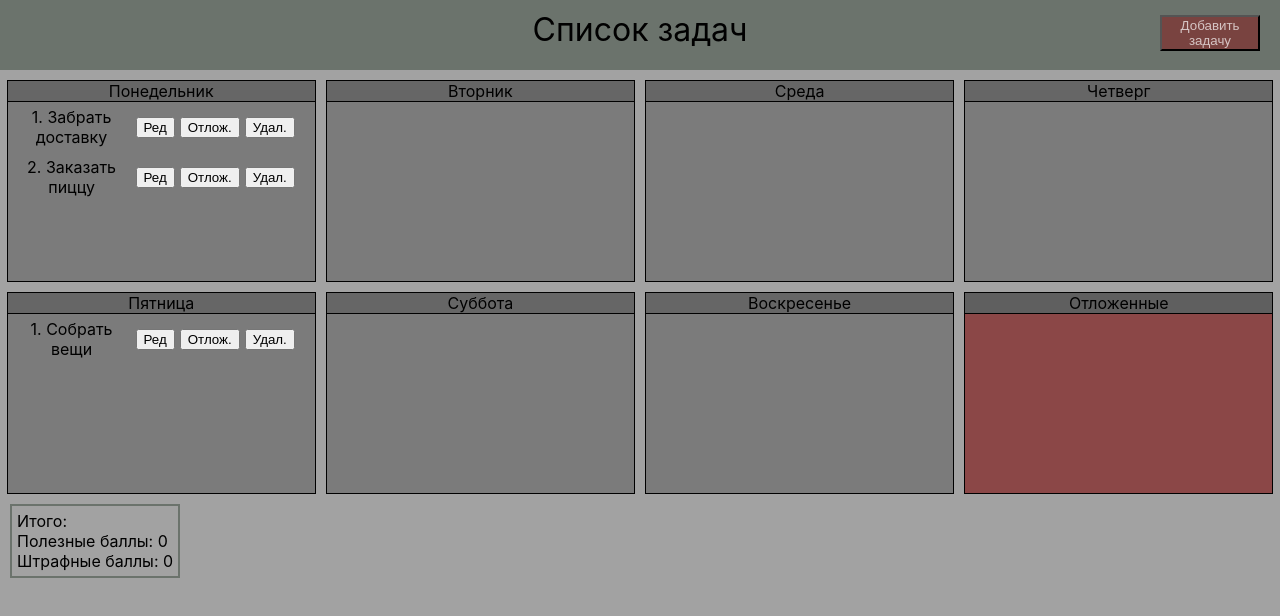
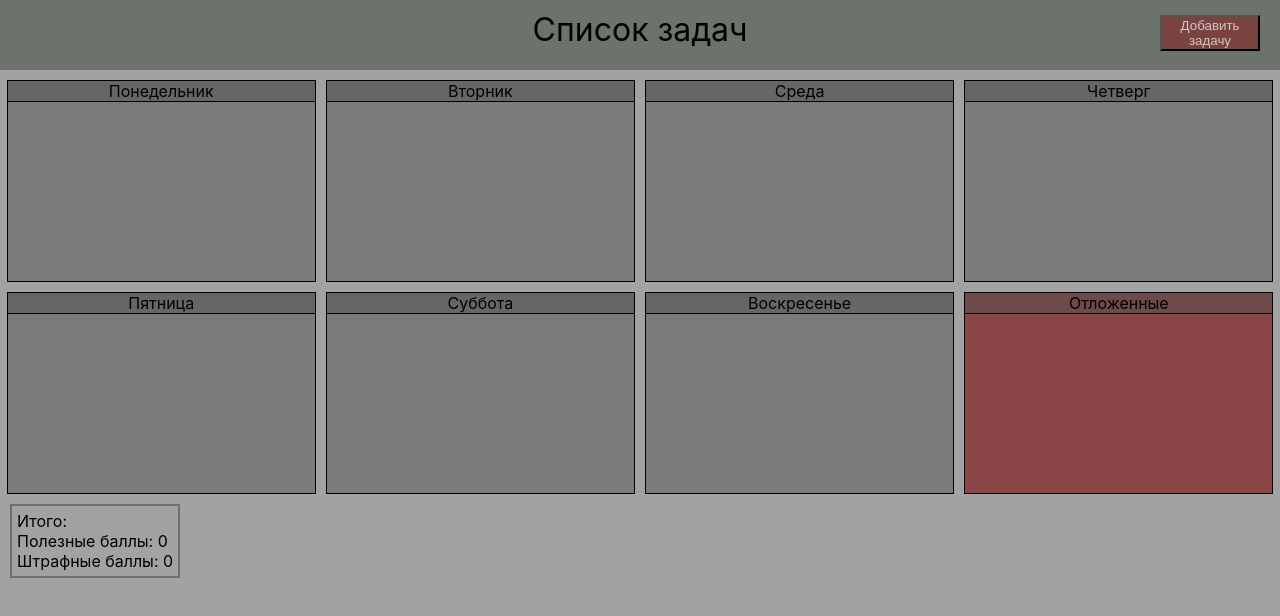
Before and after one commit to shuradavi/task-scheduler, a React (Create React App) app: page / in a window 1280 px wide. Shown: the top 616 px of the page. Built offline with nearby package versions, Linux system fonts and the light colour scheme.

Commit message:
final commit

```diff
--- a/src/App.css
+++ b/src/App.css
@@ -43,23 +43,9 @@ header {
 	background-color: rgba(77, 77, 77, 0.459);
 }
 
-.postpone-wrapper {
-	display: flex;
-	flex-flow: column;
-	text-align: center;
-	width: 24%;
-	border: solid 1px black;
-	height: 200px;
-	margin: 10px 5px 0 5px;
+.Отложенные {
 	background-color: rgba(122, 1, 1, 0.562);
 }
-
-.postpone {
-	user-select: none;
-	border-bottom: solid 1px black;
-	background-color: rgb(95, 95, 95);
-}
-
 
 .day {
 	user-select: none;
@@ -72,6 +58,8 @@ header {
 }
 
 .task {
+	display: flex;
+	flex-wrap: wrap;
 	user-select: none;
 	margin: 5px 10px 5px 10px;
 	display: flex;
--- a/src/App.js
+++ b/src/App.js
@@ -5,43 +5,19 @@ import TaskForm from "./components/TaskForm/TaskForm";
 import Results from "./components/Results/Results";
 import EditForm from "./components/EditForm/EditForm";
 import TasksItem from "./components/TasksItem/TasksItem";
-import Postponed from "./components/Postponed/Postponed";
+
 
 function App() {
 
-	const [tasks, setTasks] = useState([
-		{
-			id: 'zxcv1123',
-			title: 'Забрать доставку',
-			description: 'Пункт WB ул. Столичная д.1, Чехол для телефона КОД 123321',
-			isDone: false,
-			dayForTheWeek: 'Понедельник',
-			weight: 1,
-		},
-		{
-			id: 'zxcv11111',
-			title: 'Заказать пиццу',
-			description: 'Joys Pizza',
-			isDone: false,
-			dayForTheWeek: 'Понедельник',
-			weight: 1,
-		},
-		{
-			id: 'zxcv11333',
-			title: 'Собрать вещи',
-			description: 'Щетка, паста, шорты, футболка',
-			isDone: false,
-			dayForTheWeek: 'Пятница',
-			weight: 1,
-		},
-	]);
+	const [tasks, setTasks] = useState([]);
 	const [modal, setModal] = useState(false);
-	const [editModal, setEditModal] = useState(false);
-	const [changes, setChanges] = useState({ title: '', description: '', dayForTheWeek: '', weight: 0, isDone: false, });
-	const days = ['Понедельник', 'Вторник', 'Среда', 'Четверг', 'Пятница', 'Суббота', 'Воскресенье'];
+	const [editedTask, setEditedTask] = useState(null);
+	const initialState = { title: '', description: '', dayForTheWeek: '', weight: '', isDone: false,  }
+	const days = ['Понедельник', 'Вторник', 'Среда', 'Четверг', 'Пятница', 'Суббота', 'Воскресенье', 'Отложенные'];
 
-
-
+	const selectedTask = (id) => {
+		setEditedTask(tasks.find(task => task.id === id))
+	}
 
 	const createTask = (newTask) => {
 		setTasks([...tasks, newTask])
@@ -50,41 +26,28 @@ function App() {
 	const deleteTask = (task) => {
 		setTasks(tasks.filter(t => t.id !== task.id))
 	}
-
 	const toggleTask = (id) => {
 		const idx = tasks.findIndex(task => task.id === id)
 		const newTaskState = [...tasks];
-
-		if (newTaskState[idx].isDone === false) {
-			newTaskState[idx] = { ...newTaskState[idx], isDone: true }
-		}
-		else {
-			newTaskState[idx] = { ...newTaskState[idx], isDone: false }
-		}
+		newTaskState[idx] = {...newTaskState[idx], isDone: !newTaskState[idx].isDone }
 		setTasks(newTaskState)
 	}
-
-
-	const editTask = (id) => {
-		setChanges(tasks.find(task => task.id === id))
-		setEditModal(true)
-	};
-
 	const onChangeHandler = (newValue) => {
 		const idx = tasks.findIndex(task => task.id === newValue.id)
 		const newTaskValue = [...tasks];
 		newTaskValue[idx] = newValue;
 		setTasks(newTaskValue)
-		setEditModal(false)
+		setEditedTask(null)
 	}
-
 	const postponeTask = (id) => {
 		const index = tasks.findIndex(task => task.id === id)
 		const postponed = [...tasks];
 		postponed[index] = { ...postponed[index], dayForTheWeek: 'Отложенные' }
 		setTasks(postponed)
 	}
-
+	const editTask = (id) => {
+		setEditedTask(tasks.find(task => task.id === id))
+	}
 
 	return (
 		<div className='App'>
@@ -92,20 +55,24 @@ function App() {
 			<h1 style={{ textAlign: 'center', marginTop: '10px', fontWeight: 'normal'  }}>Список задач</h1>
 			<button className="btn_addNewTask" onClick={() => setModal(true)}>Добавить задачу</button>
 			<MyModal visible={modal} setVisible={setModal}>
-					<TaskForm create={createTask} />
+					<TaskForm create={createTask} initialState={initialState} />
 			</MyModal>
-			<MyModal visible={editModal} setVisible={setEditModal}>
-					<EditForm changes={changes} setChanges={setChanges} onChangeHandler={onChangeHandler} />
+				<MyModal visible={Boolean(editedTask)} setVisible={setEditedTask}>
+					{Boolean(editedTask)
+						?
+						<EditForm editedTask={editedTask} onChangeHandler={onChangeHandler} setEditedTask={setEditedTask} />
+						:
+						null
+					}
 			</MyModal>
 			</header>
 			<div className='week-container'>
-				{days.map(day =>
-					<div className='day-container' key={day}>
+				{days.map((day) =>
+					<div className={'day-container ' + day } key={day}>
 						<div className='day'>{day}</div>
-						<TasksItem day={day} tasks={tasks} deleteTask={deleteTask} toggleTask={toggleTask} editTask={editTask} postponeTask={postponeTask} />
+						<TasksItem day={day} tasks={tasks} editTask={editTask} deleteTask={deleteTask} toggleTask={toggleTask} postponeTask={postponeTask} selectedTask={selectedTask} />
 					</div>
 				)}
-				<Postponed tasks={tasks} deleteTask={deleteTask} toggleTask={toggleTask} editTask={editTask} postponeTask={postponeTask} day='Отложенные'/>
 			</div>
 			<Results tasks={tasks}  />
 		</div>
--- a/src/components/EditForm/EditForm.jsx
+++ b/src/components/EditForm/EditForm.jsx
@@ -1,41 +1,62 @@
-import React from 'react';
+import React, {useState} from 'react';
 
-const EditForm = ({ changes, setChanges, onChangeHandler }) => {
+const EditForm = ({ editedTask, setEditedTask, onChangeHandler }) => {
+	const [editTaskValue, setEditTaskValue] = useState(editedTask);
+
+
 	const applyChanges = (e) => {
 		e.preventDefault()
 		const newValue = {
-			...changes
+			...editTaskValue
 		}
 		onChangeHandler(newValue)
 	}
 	const days = ['Понедельник', 'Вторник', 'Среда', 'Четверг', 'Пятница', 'Суббота', 'Воскресенье', 'Отложенные'];
 
+	const handleInputChange = (e) => {
+		setEditTaskValue((prev) => ({...prev, [e.target.name]: e.target.value}))
+	}
+	const handleInputNumberChange = (e) => {
+		//eslint-disable-next-line
+		let regexp = /[a-zа-яё.,_?\[\/\\\|\{\}\[\]!@#$%^&*\(\)-+'";:~`<>]/gi;
+		let value = e.target.value;
+		value = value.replace(regexp, '')
+		if (value > 10) value = '10';
+		value = value.substr(0, 2)
+		setEditTaskValue((prev) => ({...prev, [e.target.name]: Number(value)}))
+	}
+
+
 	return (
 		<form>
 			<input
 				className='addTask-input'
-				value={changes.title}
-				onChange={e => setChanges({ ...changes, title: e.target.value })}
+				value={editTaskValue.title}
+				name='title'
+				onChange={handleInputChange}
 				type='text'
 				placeholder='Название задачи'
 			/>
 			<input
 				className='addTask-input'
-				value={changes.description}
-				onChange={e => setChanges({ ...changes, description: e.target.value })}
+				value={editTaskValue.description}
+				name='description'
+				onChange={handleInputChange}
 				type='text'
 				placeholder='Описание задачи'
 			/>
 			<input
 				className='addTask-input'
-				value={changes.weight}
-				onChange={e => setChanges({ ...changes, weight: e.target.value })}
+				value={editTaskValue.weight}
+				name='weight'
+				onChange={handleInputNumberChange}
 				type='text'
 				placeholder='Ценность задачи'
 			/>
 			<select
-				value={changes.dayForTheWeek}
-				onChange={e => setChanges({ ...changes, dayForTheWeek: e.target.value })}
+				value={editTaskValue.dayForTheWeek}
+				name='dayForTheWeek'
+				onChange={handleInputChange}
 			>
 				<option disabled value="">День недели</option>
 				{days.map(day =>
--- a/src/components/Postponed/Postponed.jsx
+++ /dev/null
@@ -1,44 +0,0 @@
-import React from 'react';
-
-const Postponed = ({ tasks, day, deleteTask, toggleTask, editTask, postponeTask }) => {
-	let tasksList = tasks.filter((obj) => (obj.dayForTheWeek.toLowerCase() === day.toLowerCase()));
-	return (
-		<div className='postpone-wrapper'>
-			<div className='postpone'>{day}</div>
-			<>
-			{Boolean(tasksList.length) && tasksList.map((task, index) => (
-				<div key={task.id} className='task'>
-						{task.isDone === false
-							?
-						(<span
-							className='task-active'
-							onClick={e => { toggleTask(task.id); e.stopPropagation() }}>
-							{`${tasksList.indexOf(task) + 1}. ${task.title}`}
-						</span>)
-							:
-						(<span
-							className='task-done'
-							onClick={e => { toggleTask(task.id); e.stopPropagation() }}>
-							{`${tasksList.indexOf(task) + 1}. ${task.title}`}
-						</span>)}
-						<div className='btn-wrapper'>
-							<button
-							className='edit-btn'
-							onClick={e => { e.stopPropagation();  editTask(task.id)  }}>
-								Ред
-							</button>
-							<button
-								className='delete-btn'
-								onClick={(e) => { e.stopPropagation(); deleteTask(task) }}>
-								Удал.
-							</button>
-						</div>
-				</div>
-			))
-			}
-		</>
-		</div>
-	);
-};
-
-export default Postponed;
--- a/src/components/Results/Results.jsx
+++ b/src/components/Results/Results.jsx
@@ -3,12 +3,12 @@ import React from 'react';
 const Results = ({ tasks }) => {
 	let closeSum = 0;
 	let postponeSum = 0;
-	if (tasks) {
+
 		closeSum = tasks.filter(task => task.isDone === true)
 			.reduce((acc, task) => acc + task.weight, 0)
 		postponeSum = tasks.filter(task => task.dayForTheWeek.toLowerCase() === 'отложенные')
 			.reduce((acc, task) => acc + task.weight, 0)
-	}
+
 
 
 	return (
--- a/src/components/TaskForm/TaskForm.jsx
+++ b/src/components/TaskForm/TaskForm.jsx
@@ -1,46 +1,60 @@
 import React, {useState} from 'react';
 
-const TaskForm = ({create}) => {
-	const [task, setTask] = useState({title: '', description: '', dayForTheWeek: '', weight: '', isDone: false,})
-
+const TaskForm = ({create, initialState}) => {
+	const [task, setTask] = useState(initialState)
 	const addTask = (e) => {
 		e.preventDefault()
 		const newTask = {
 			...task, id: Date.now()
 		}
 		create(newTask);
-		setTask({ title: '', description: '', dayForTheWeek: '', weight: 0, isDone: false, })
+		setTask(initialState)
 	}
 
 	const days = ['Понедельник', 'Вторник', 'Среда', 'Четверг', 'Пятница', 'Суббота', 'Воскресенье', 'Отложенные'];
-
+	const handleInputChange = (e) => {
+		setTask((prev) => ({...prev, [e.target.name]: e.target.value}))
+	}
+	const handleInputNumberChange = (e) => {
+		//eslint-disable-next-line
+		let regexp = /[a-zа-яё.,_?\[\/\\\|\{\}\[\]!@#$%^&*\(\)-+'";:~`<>]/gi;
+		let value = e.target.value;
+		value = value.replace(regexp, '')
+		if (value > 10) value = '10';
+		value = value.substr(0, 2)
+		setTask((prev) => ({...prev, [e.target.name]:  Number(value)}))
+	}
 
 	return (
 		<form>
 			<input
 				className='addTask-input'
 				value={task.title}
-				onChange={e => setTask({ ...task, title: e.target.value })}
+				name='title'
+				onChange={handleInputChange}
 				type='text'
 				placeholder='Название задачи'
 			/>
 			<input
 				className='addTask-input'
 				value={task.description}
-				onChange={e => setTask({ ...task, description: e.target.value })}
+				name='description'
+				onChange={handleInputChange}
 				type='text'
 				placeholder='Описание задачи'
 			/>
 			<input
 				className='addTask-input'
 				value={task.weight}
-				onChange={e => setTask({ ...task, weight: Number(e.target.value) })}
+				name='weight'
+				onChange={handleInputNumberChange}
 				type='text'
 				placeholder='Ценность задачи'
 			/>
 			<select
 				value={task.dayForTheWeek}
-				onChange={e => setTask({ ...task, dayForTheWeek: e.target.value })}
+				name='dayForTheWeek'
+				onChange={handleInputChange}
 			>
 				<option disabled value="">День недели</option>
 				{days.map(day =>
--- a/src/components/TasksItem/TasksItem.jsx
+++ b/src/components/TasksItem/TasksItem.jsx
@@ -2,6 +2,7 @@ import React from 'react';
 
 const TasksItem = ({day, tasks, deleteTask, toggleTask, editTask, postponeTask }) => {
 	let tasksList = tasks.filter((task) => (task.dayForTheWeek.toLowerCase() === day.toLowerCase()));
+	if (day !== 'Отложенные') {
 		return (
 			<>
 				{Boolean(tasksList.length) && tasksList.map((task) => (
@@ -22,7 +23,7 @@ const TasksItem = ({day, tasks, deleteTask, toggleTask, editTask, postponeTask }
 						<div className='btn-wrapper'>
 							<button
 								className='edit-btn'
-							onClick={e => { e.stopPropagation();  editTask(task.id)  }}>
+								onClick={e => { e.stopPropagation(); editTask(task.id) }}>
 								Ред
 							</button>
 							<button
@@ -41,7 +42,43 @@ const TasksItem = ({day, tasks, deleteTask, toggleTask, editTask, postponeTask }
 				}
 			</>
 
-	);
+		)
+	} else {
+		return (
+			<>
+			{Boolean(tasksList.length) && tasksList.map((task, index) => (
+				<div key={task.id} className='task'>
+						{!task.isDone
+							?
+						(<span
+							className='task-active'
+							onClick={e => { toggleTask(task.id); e.stopPropagation() }}>
+							{`${tasksList.indexOf(task) + 1}. ${task.title}`}
+						</span>)
+							:
+						(<span
+							className='task-done'
+							onClick={e => { toggleTask(task.id); e.stopPropagation() }}>
+							{`${tasksList.indexOf(task) + 1}. ${task.title}`}
+						</span>)}
+						<div className='btn-wrapper'>
+							<button
+							className='edit-btn'
+							onClick={e => { e.stopPropagation();  editTask(task.id)  }}>
+								Ред
+							</button>
+							<button
+								className='delete-btn'
+								onClick={(e) => { e.stopPropagation(); deleteTask(task) }}>
+								Удал.
+							</button>
+						</div>
+				</div>
+			))
+			}
+		</>
+		)
+	}
 };
 
 export default TasksItem;
```
Lines whose indentation alone changed are shown as unchanged.
